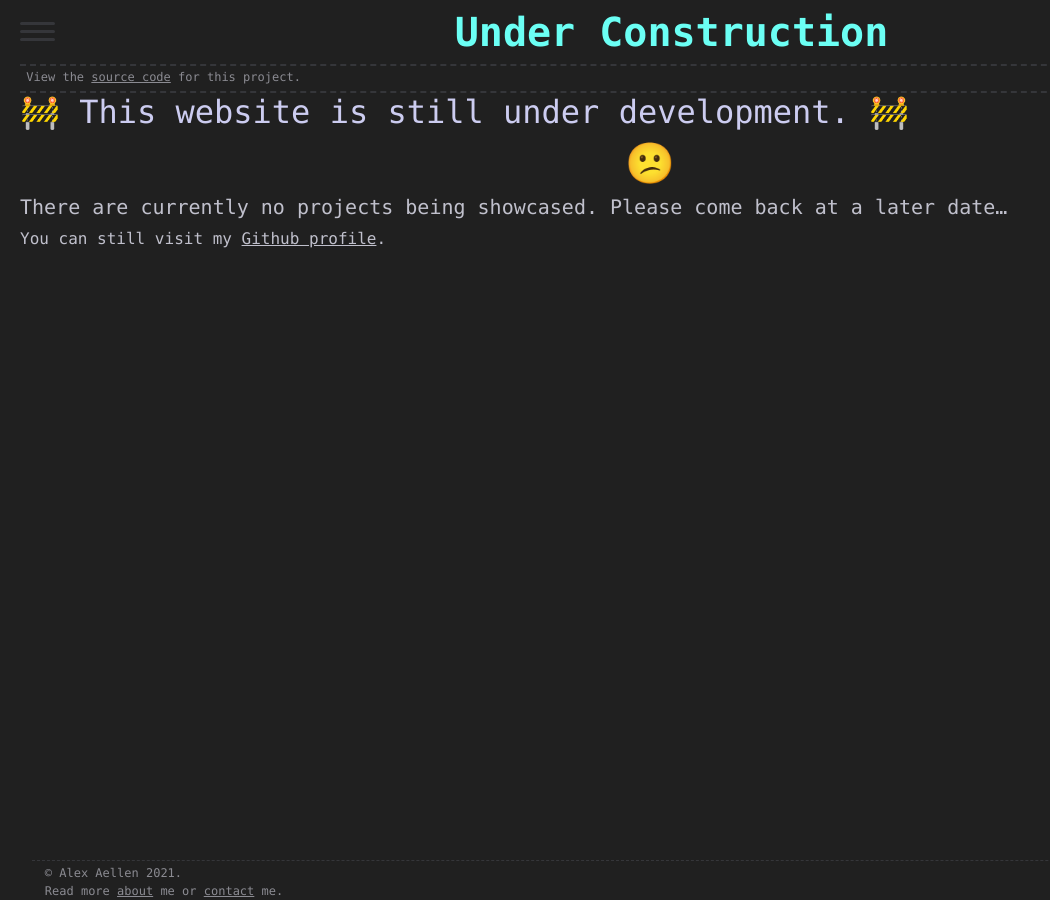
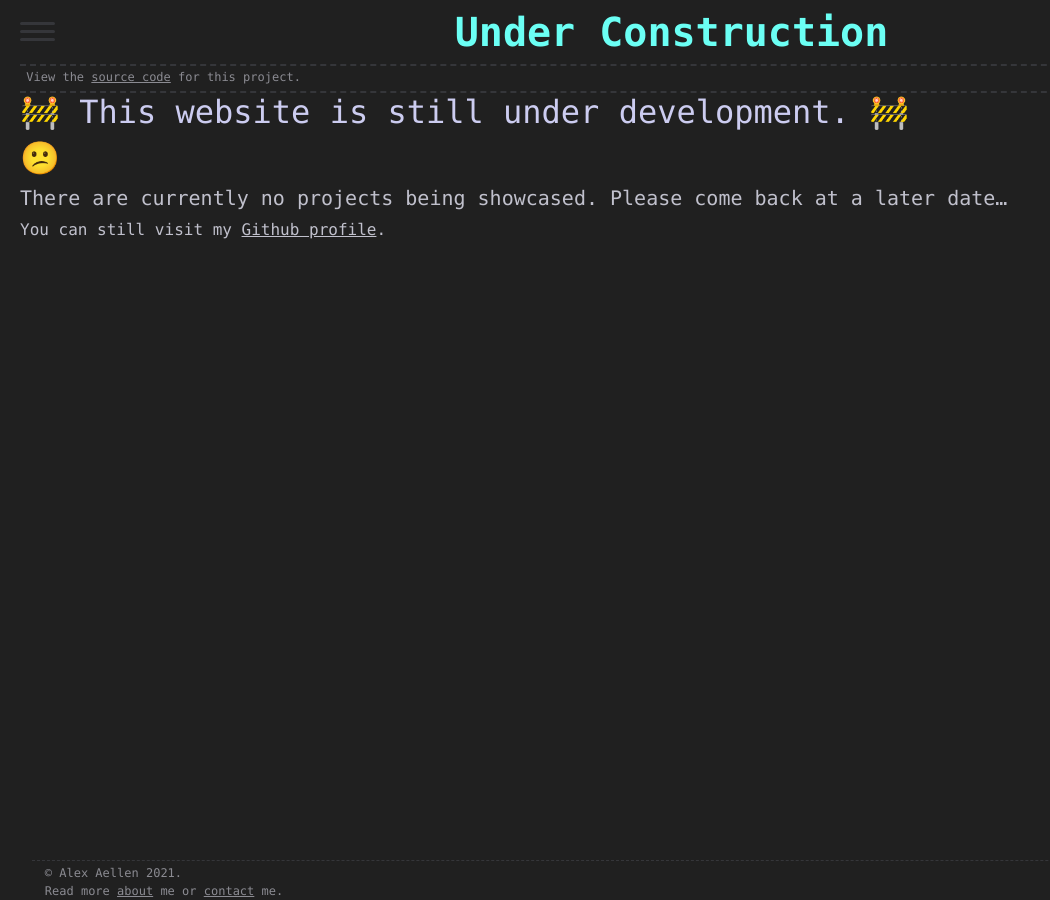
Before and after one commit to AAellen/AAellen.github.io, a Jekyll site: the page built from _posts/0000-01-01-empty.md, in a window 1280 px wide. Shown: the whole page, without its empty margins (0-1050 px from the left). Built offline with Jekyll 4.4.1, drawn with Linux system fonts in a browser that asks for light colours; nearby versions of some CDN libraries; emoji names are drawn with the system emoji font.

```diff
--- a/_posts/0000-01-01-empty.md
+++ b/_posts/0000-01-01-empty.md
@@ -4,7 +4,7 @@ title: "Under Construction"
 project_desc: ":construction: This website is still under development. :construction:"
 project_url: https://github.com/AAellen/AAellen.github.io
 ---
-# :confused:
+## :confused:
 ##### There are currently no projects being showcased. Please come back at a later date...
 
 You can still visit my [Github profile](https://github.com/AAellen).
```
